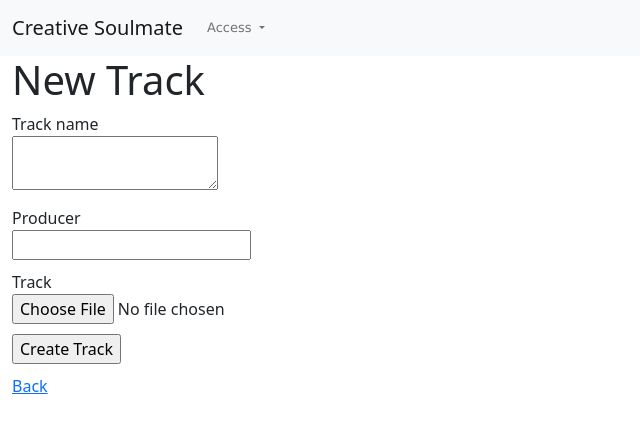
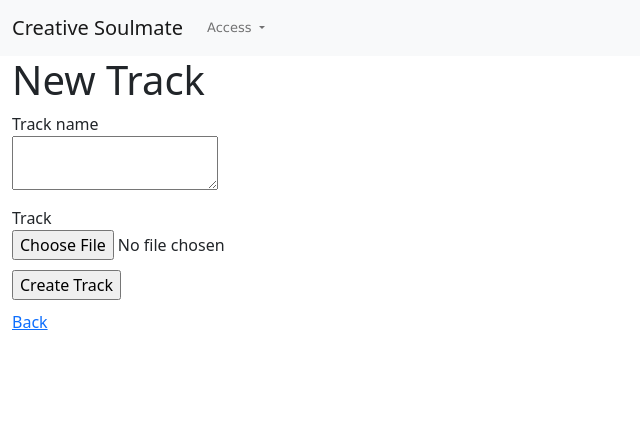
Before and after one commit to aparraasenjo/g37final, a Rails app: page /tracks/new in a window 1280 px wide. Shown: the top 433 px of the page, without its empty margins (0-640 px from the left). Run offline with Rails 7, Linux system fonts and the light colour scheme; style sheets or scripts are compiled from the project's sources.

Commit message:
added devise current producer and current designer as params for creating tracks and works

```diff
--- a/app/controllers/tracks_controller.rb
+++ b/app/controllers/tracks_controller.rb
@@ -21,7 +21,7 @@ class TracksController < ApplicationController
 
   # POST /tracks or /tracks.json
   def create
-    @track = Track.new(track_params)
+    @track = Track.new(track_params.merge(producer: current_producer))
 
     respond_to do |format|
       if @track.save
@@ -64,6 +64,6 @@ class TracksController < ApplicationController
 
     # Only allow a list of trusted parameters through.
     def track_params
-      params.require(:track).permit(:track_name, :producer_id, :file)
+      params.require(:track).permit(:track_name, :file)
     end
 end
--- a/app/controllers/works_controller.rb
+++ b/app/controllers/works_controller.rb
@@ -21,7 +21,7 @@ class WorksController < ApplicationController
 
   # POST /works or /works.json
   def create
-    @work = Work.new(work_params)
+    @work = Work.new(work_params.merge(designer: current_designer))
 
     respond_to do |format|
       if @work.save
@@ -64,6 +64,6 @@ class WorksController < ApplicationController
 
     # Only allow a list of trusted parameters through.
     def work_params
-      params.require(:work).permit(:work_name, :designer_id, :file)
+      params.require(:work).permit(:work_name, :file)
     end
 end
--- a/app/views/tracks/_form.html.erb
+++ b/app/views/tracks/_form.html.erb
@@ -17,11 +17,6 @@
   </div>
 
   <div class="field">
-    <%= form.label :producer_id %><br />
-    <%= form.text_field :producer_id %>
-  </div>
-
-  <div class="field">
     <%= form.label :track %><br />
     <%= form.file_field :file %>
   </div>
--- a/app/views/works/_form.html.erb
+++ b/app/views/works/_form.html.erb
@@ -17,11 +17,6 @@
   </div>
 
   <div class="field">
-    <%= form.label :designer_id %><br />
-    <%= form.text_field :designer_id %>
-  </div>
-
-  <div class="field">
     <%= form.label :work %><br />
     <%= form.file_field :file %>
   </div>
```
